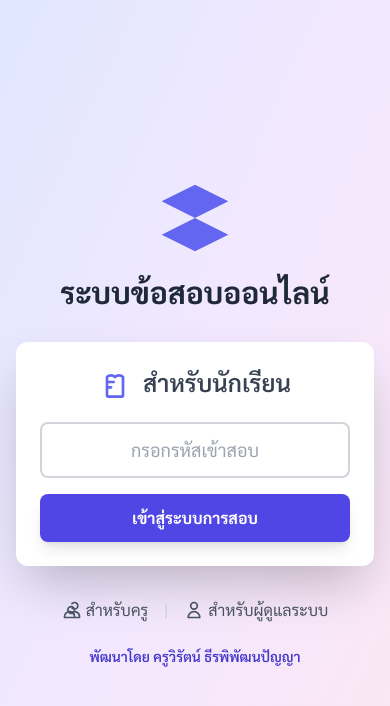
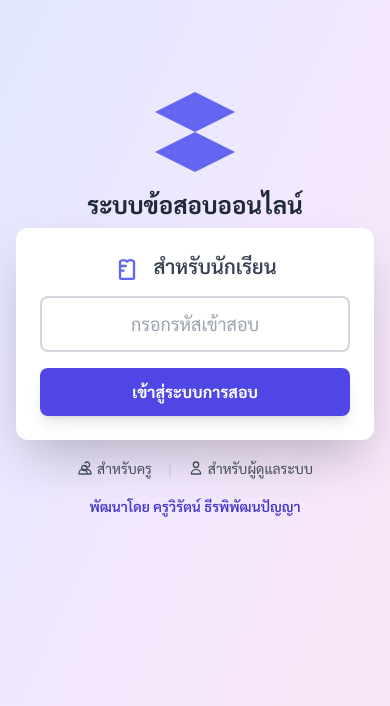
Before and after one commit to oodwirat2533-afk/BJ-3-Project, a React (Vite) app: page / in a window 390 px wide. Shown: the top 706 px of the page. Built offline with nearby package versions, Linux system fonts and the light colour scheme; no server answers; the database is empty.

Commit message:
บันทึกทั้งหมด 27 ม.ค. 2569

```diff
--- a/pages/HomePage.tsx
+++ b/pages/HomePage.tsx
@@ -55,19 +55,19 @@ const HomePage: React.FC = () => {
   };
 
   return (
-    <div className="flex-grow flex flex-col items-center justify-center p-4">
+    <div className="flex-grow flex flex-col items-center justify-start md:justify-center p-4 pt-[10vh] md:pt-0">
       <div className="w-full max-w-md text-center">
-        <div className="mb-8 animate-fade-in-down">
-          <LogoIcon className="h-20 w-20 mx-auto text-indigo-500" />
-          <h1 className="text-3xl md:text-4xl font-bold text-gray-800 mt-4">
+        <div className="mb-2 md:mb-8 animate-fade-in-down">
+          <LogoIcon className="h-24 w-24 md:h-20 md:w-20 mx-auto text-indigo-500" />
+          <h1 className="text-2xl md:text-3xl font-bold text-gray-800 mt-2">
             ระบบข้อสอบออนไลน์
           </h1>
         </div>
 
         <div className="bg-white rounded-xl shadow-2xl p-6 md:p-8 transform transition-all hover:scale-105 duration-500 animate-fade-in-up">
-          <div className="flex items-center justify-center mb-6">
-            <StudentIcon className="h-8 w-8 text-indigo-500" />
-            <h2 className="text-2xl font-semibold text-gray-700 ml-3">สำหรับนักเรียน</h2>
+          <div className="flex items-center justify-center mb-4 md:mb-6">
+            <StudentIcon className="h-7 w-7 md:h-8 md:w-8 text-indigo-500" />
+            <h2 className="text-xl md:text-2xl font-semibold text-gray-700 ml-3">สำหรับนักเรียน</h2>
           </div>
           <form onSubmit={handleStartExam}>
             <div className="mb-4">
@@ -96,26 +96,26 @@ const HomePage: React.FC = () => {
           </form>
         </div>
 
-        <div className="mt-8 flex flex-col items-center animate-fade-in-up" style={{ animationDelay: '0.5s' }}>
-          <div className="flex justify-center items-center space-x-4 mb-4">
+        <div className="mt-4 md:mt-8 flex flex-col items-center animate-fade-in-up" style={{ animationDelay: '0.5s' }}>
+          <div className="flex justify-center items-center space-x-4 mb-3 md:mb-4">
             <button
               onClick={() => setPage(Page.TeacherLogin)}
-              className="flex items-center text-gray-600 hover:text-indigo-600 transition-colors"
+              className="flex items-center text-sm md:text-base text-gray-600 hover:text-indigo-600 transition-colors"
             >
-              <TeacherIcon className="h-5 w-5 mr-1" />
+              <TeacherIcon className="h-4 w-4 md:h-5 md:w-5 mr-1" />
               <span>สำหรับครู</span>
             </button>
             <span className="text-gray-300">|</span>
             <button
               onClick={() => setPage(Page.AdminLogin)}
-              className="flex items-center text-gray-600 hover:text-indigo-600 transition-colors"
+              className="flex items-center text-sm md:text-base text-gray-600 hover:text-indigo-600 transition-colors"
             >
-              <AdminIcon className="h-5 w-5 mr-1" />
+              <AdminIcon className="h-4 w-4 md:h-5 md:w-5 mr-1" />
               <span>สำหรับผู้ดูแลระบบ</span>
             </button>
           </div>
 
-          <div className="text-sm text-indigo-700 font-semibold mt-2">
+          <div className="text-sm text-indigo-700 font-semibold mt-1">
             พัฒนาโดย ครูวิรัตน์ ธีรพิพัฒนปัญญา
           </div>
         </div>
```
